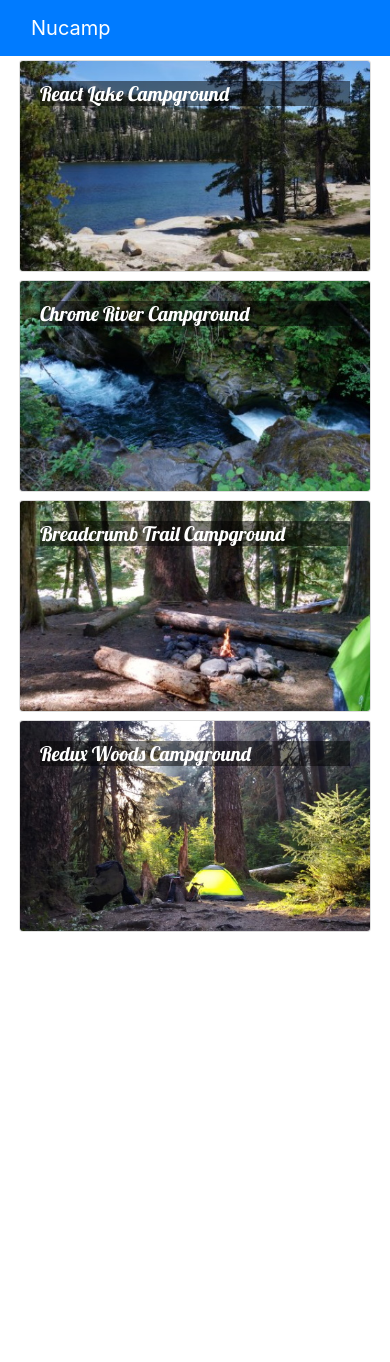
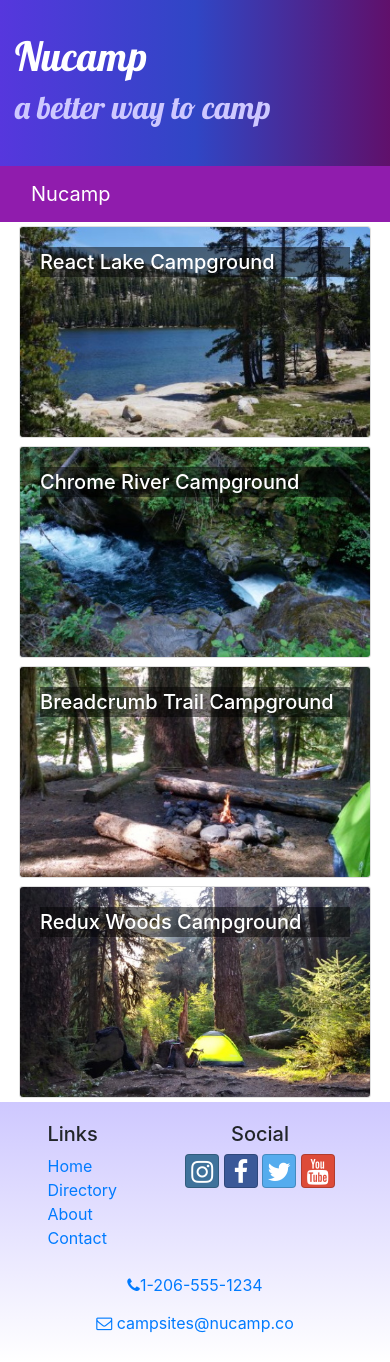
Before and after one commit to illfriday/Nucampsite-React, a React (Create React App) app: page / in a window 390 px wide. Before the commit the page ends 936 px from the top, so only its background shows below. Built offline with nearby package versions, Linux system fonts and the light colour scheme.

Commit message:
add header & footer

```diff
--- a/package.json
+++ b/package.json
@@ -7,6 +7,8 @@
     "@testing-library/react": "^11.1.0",
     "@testing-library/user-event": "^12.1.10",
     "bootstrap": "4.5.2",
+    "bootstrap-social": "5.1.1",
+    "font-awesome": "4.7.0",
     "react": "^17.0.1",
     "react-dom": "^17.0.1",
     "react-popper": "1.3.6",
--- a/src/App.css
+++ b/src/App.css
@@ -1,12 +1,53 @@
+:root{
+  --main-blue: #3046C5;
+}
+
+
 body {
   font-family: "Open Sans", sans-serif;
 }
 
+h1, h2, h3, .card-body>.card-title {
+    font-family: "Lobster", cursive;
+}
+
 .card-title {
-  font: 500 1.25rem "Lobster", cursive;
+  font-weight: 500;
+  font-size: 1.25rem;
+}
+
+h2 {
+  color: #3046C5;
 }
 
 .card-img-overlay .card-title {
   color: white;
   background-color: rgba(0, 0, 0, 0.5);
 }
+
+.row-content {
+  padding: 50px 0;
+  border-bottom: 1px ridge;
+  min-height: 200px;
+}
+
+.site-footer {
+  background-image: linear-gradient(#CEC8FF, white);
+  padding: 20px 0;
+}
+
+.jumbotron {
+  margin: 0 !important;
+  padding: 30px;
+  background-image: linear-gradient(to right, #5637DD, var(--main-blue), #60106B);
+  color: white;
+}
+
+.jumbotron h2 {
+  color: #CEC8FF;
+}
+
+
+.navbar-dark {
+  background-color: #901CAD;
+}
--- a/src/App.js
+++ b/src/App.js
@@ -1,5 +1,5 @@
 import React, { Component } from "react";
-import Main from "./components/mainComponent";
+import Main from "./components/MainComponent";
 import "./App.css";
 
 
--- a/src/components/CampsiteInfoComponent.js
+++ b/src/components/CampsiteInfoComponent.js
@@ -1,4 +1,4 @@
-import React, { Component } from 'react';
+import React from 'react';
 import {
   Card,
   CardImg,
@@ -7,11 +7,8 @@ import {
   CardTitle,
 } from "reactstrap";
 
-class CampsiteInfo extends Component {
-  constructor(props) {
-    super(props);
-  }
-  renderCampsite(campsite) {
+
+function RenderCampsite({campsite}) {
   return (
     <div className="col-md-5 m-1">
       <Card>
@@ -25,8 +22,7 @@ class CampsiteInfo extends Component {
   );
 }
 
-  renderComments(comments) {
-
+function RenderComments({comments}) {
   if (comments) {
     return (
     <div className="col-md-5 m-1">
@@ -52,25 +48,22 @@ class CampsiteInfo extends Component {
       <div></div>
     );
   }
-
 }
 
-  render() {
-    console.log(this.props);
-    const { campsite } = this.props;
-    if (campsite) {
+function CampsiteInfo(props) {
+  if (props.campsite) {
     return (
       <div className="container">
         <div className="row">
-            {this.renderCampsite(campsite)}
-            {this.renderComments(campsite.comments)}
+          <RenderCampsite campsite = {props.campsite} />
+          <RenderComments comments = {props.campsite.comments} />
         </div>
       </div>
     );
   } else {
-      return <div></div>;
-    }
+    return <div />;
   }
 }
 
+
 export default CampsiteInfo;
--- a/src/components/DirectoryComponent.js
+++ b/src/components/DirectoryComponent.js
@@ -1,4 +1,4 @@
-import React, { Component } from "react";
+import React from "react";
 import {
   Card,
   CardImg,
@@ -6,28 +6,30 @@ import {
   CardTitle,
 } from "reactstrap";
 
+function RenderDirectoryItem({campsite, onClick}) {
+  return (
+    <Card onClick={() => onClick(campsite.id)}>
+      <CardImg width="100%" src={campsite.image} alt={campsite.name} />
+      <CardImgOverlay>
+        <CardTitle>{campsite.name}</CardTitle>
+      </CardImgOverlay>
+    </Card>
+  );
+}
 
-class Directory extends Component {
-
-  render() {
-    const directory = this.props.campsites.map((campsite) => {
+function Directory (props) {
+    const directory = props.campsites.map((campsite) => {
       return (
         <div key={campsite.id} className="col-md-5 m-1">
-          <Card onClick={() => this.props.onClick(campsite.id)}>
-            <CardImg width="100%" src={campsite.image} alt={campsite.name} />
-            <CardImgOverlay>
-              <CardTitle>{campsite.name}</CardTitle>
-            </CardImgOverlay>
-          </Card>
+          <RenderDirectoryItem campsite={campsite} onClick={props.onClick} />
         </div>
       );
     });
+
     return (
       <div className="container">
         <div className="row">{directory}</div>
-
       </div>
     );
-  }
 }
 export default Directory;
--- /dev/null
+++ b/src/components/FooterComponent.js
@@ -0,0 +1,42 @@
+import React from 'react';
+
+function Footer(props) {
+  return (
+    <footer className="site-footer">
+      <div className="container">
+        <div className="row">
+          <div className="col-4 col-sm-2 offset-1">
+            <h5>Links</h5>
+            <ul className="list-unstyled">
+              <li><a href="#">Home</a></li>
+              <li><a href="#">Directory</a></li>
+              <li><a href="#">About</a></li>
+              <li><a href="#">Contact</a></li>
+            </ul>
+          </div>
+          <div className="col-6 col-sm-3 text-center">
+            <h5>Social</h5>
+            <a href="http://www.instagram.com" className="btn btn-social-icon btn-instagram">
+              <i className="fa fa-instagram" />
+            </a>{' '}
+            <a href="http://www.facebook.com" className="btn btn-social-icon btn-facebook">
+              <i className="fa fa-facebook" />
+            </a>{' '}
+            <a href="http://www.twitter.com" className="btn btn-social-icon btn-twitter">
+              <i className="fa fa-twitter" />
+            </a>{' '}
+            <a href="http://www.youtube.com" className="btn btn-social-icon btn-google">
+              <i className="fa fa-youtube" />
+            </a>
+          </div>
+          <div className="col-sm-4 text-center">
+            <a role="button" href="tel:+12065551234" className="btn btn-link"><i className="fa fa-phone" />1-206-555-1234</a><br />
+            <a role="button" href="mailto:notreal@notreal.co" className="btn btn-link"><i className="fa fa-envelope-o" /> campsites@nucamp.co</a>
+          </div>
+        </div>
+      </div>
+    </footer>
+  );
+}
+
+export default Footer;
--- /dev/null
+++ b/src/components/HeaderComponent.js
@@ -0,0 +1,29 @@
+import React, { Component } from 'react';
+import { Navbar, NavbarBrand, Jumbotron } from 'reactstrap';
+
+class Header extends  Component {
+
+  render() {
+    return (
+      <React.Fragment>
+        <Jumbotron fluid>
+          <div className="container">
+            <div className="row">
+              <div className="col">
+                <h1>Nucamp</h1>
+                <h2>a better way to camp</h2>
+              </div>
+            </div>
+          </div>
+        </Jumbotron>
+        <Navbar dark sticky="top" >
+          <div className="container">
+            <NavbarBrand href="/">Nucamp</NavbarBrand>
+          </div>
+        </Navbar>
+      </React.Fragment>
+    );
+  }
+}
+
+export default Header;
--- a/src/components/mainComponent.js
+++ b/src/components/mainComponent.js
@@ -1,11 +1,9 @@
 import React, { Component } from "react";
-import { Navbar, NavbarBrand } from "reactstrap";
 import Directory from "./DirectoryComponent";
 import CampsiteInfo from "./CampsiteInfoComponent";
 import { CAMPSITES } from "../shared/campsites";
-import "typeface-lobster";
-import "typeface-open-sans";
-
+import Header from "./HeaderComponent";
+import Footer from "./FooterComponent"
 
 class Main extends Component {
   constructor(props) {
@@ -22,16 +20,19 @@ class Main extends Component {
   render() {
     return (
       <div>
-        <Navbar dark color="primary">
-          <div className="container">
-            <NavbarBrand href="/">Nucamp</NavbarBrand>
-          </div>
-        </Navbar>
+        <Header />
         <Directory
           campsites={this.state.campsites}
-          onClick={campsiteId => this.onCampsiteSelect(campsiteId)}
+          onClick={(campsiteId) => this.onCampsiteSelect(campsiteId)}
         />
-        <CampsiteInfo campsite={this.state.campsites.filter(campsite => campsite.id === this.state.selectedCampsite)[0]} />
+        <CampsiteInfo
+          campsite={
+            this.state.campsites.filter(
+              (campsite) => campsite.id === this.state.selectedCampsite
+            )[0]
+          }
+        />
+        <Footer />
       </div>
     );
   }
--- a/src/index.js
+++ b/src/index.js
@@ -4,6 +4,11 @@ import './index.css';
 import App from './App';
 import reportWebVitals from './reportWebVitals';
 import 'bootstrap/dist/css/bootstrap.min.css';
+import 'typeface-lobster';
+import 'typeface-open-sans';
+import 'font-awesome/css/font-awesome.css';
+import 'bootstrap-social/bootstrap-social.css';
+
 
 ReactDOM.render(
   <React.StrictMode>
```
Also changed, not shown: 1 other file (tests, documents, lock files or other folders). Lines whose indentation alone changed are shown as unchanged.
